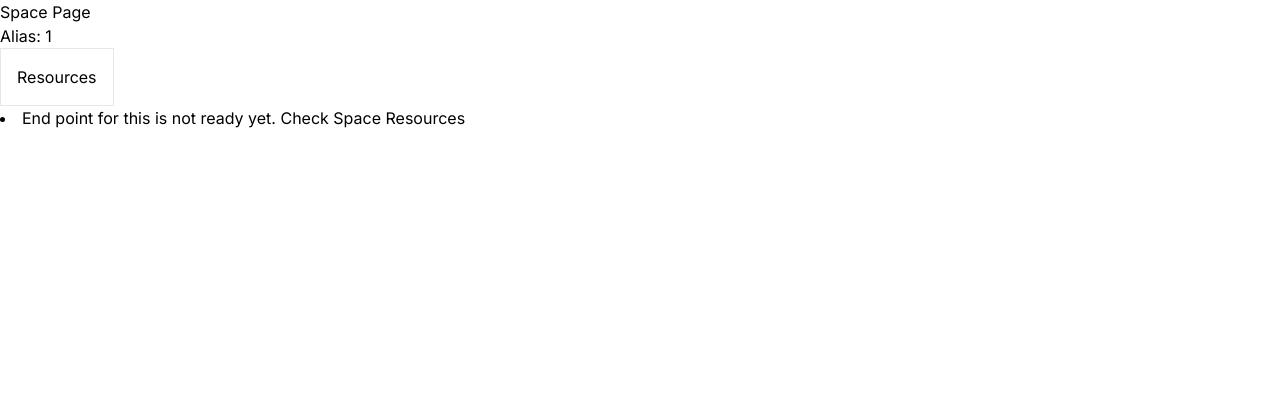
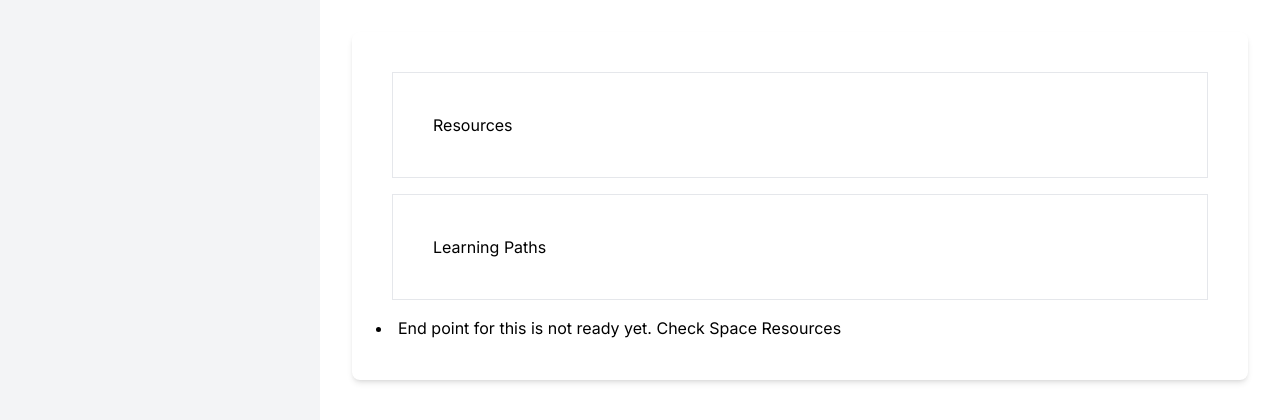
Before and after one commit to Ami-Sukumar01/Carbyte-Academy, a Next.js app: page /spaces_ex/1 in a window 1280 px wide. Shown: the top 420 px of the page. Built offline with nearby package versions, Linux system fonts and the light colour scheme; no server answers; the database is empty.

Commit message:
Example Space Page

```diff
--- /dev/null
+++ b/app/spaces_ex/[spaceAlias]/SpacePageComponents.tsx
@@ -0,0 +1,42 @@
+"use client"
+import { useRouter } from "next/navigation"
+import { useEffect, useState } from "react"
+import Link from "next/link"
+
+
+export default function SpaceHeader({ spaceAlias }: { spaceAlias: string }) {
+  const [spaceData, setSpaceData] = useState<{ name: string; description: string }>() //Type should come from Prisma?
+  useEffect(() => {
+    const fetchData = async () => {
+      try {
+        const response = await fetch(`${process.env.NEXT_PUBLIC_BASE_URL}/api/spaces/${spaceAlias}`);
+        const data = await response.json();
+        setSpaceData(data);
+      } catch (error) {
+        console.error("Error fetching space data:", error);
+      }
+    };
+
+    fetchData();
+  }, [spaceAlias]);
+  console.log(spaceData)
+  return (
+    <div>
+      <h1 className="text-2xl font-bold mb-4">{spaceData?.name}</h1>
+
+      <p className="text-gray-700">{spaceData?.description}</p>
+
+      <Link href={`/spaces_ex/${encodeURIComponent(spaceAlias)}/r`}>
+        <div className="m-4  p-10 border hover:bg-green-100">
+          Resources
+        </div>
+      </Link>
+      <Link href={`/spaces_ex/${encodeURIComponent(spaceAlias)}/lp`}>
+        <div className="m-4  p-10 border hover:bg-green-100">
+          Learning Paths
+        </div>
+      </Link>
+      <li>End point for this is not ready yet. Check Space Resources</li>
+    </div>
+  )
+}
--- a/app/spaces_ex/[spaceAlias]/page.tsx
+++ b/app/spaces_ex/[spaceAlias]/page.tsx
@@ -1,34 +1,62 @@
-"use client"
-import { useRouter } from "next/navigation"
-import { useEffect, useState } from "react"
+import SpaceHeader from "./SpacePageComponents"
+import SpaceNavigation from "../SpaceNavigation"
+
+export default async function SpacePage({ params }: { params: { spaceAlias: string } }) {
+  const spaceAlias = decodeURIComponent(params.spaceAlias)
+  return (
+    <div className="flex h-screen">
+      {/* Sidebar */}
+      <div className="w-1/4 bg-gray-100 p-4">
+        <SpaceNavigation />
+      </div>
+
+      {/* Main Content */}
+      <div className="w-3/4 p-8">
+
+        {/* Page Content */}
+        <div className="bg-white shadow-md rounded-lg p-6">
+
+          <div className="mb-4">
+            <SpaceHeader spaceAlias={spaceAlias} />
+          </div>
+        </div>
+      </div>
+    </div>
+  )
+}
 
 
-//TO DO: DEFINE a Type once EndPoint Ready
+// "use client"
+// import { useRouter } from "next/navigation"
+// import { useEffect, useState } from "react"
 
-export default function SpacePage({ params }: { params: { spaceAlias: string } }) {
-  const router = useRouter()
-  const spaceAlias = decodeURIComponent(params.spaceAlias)
+
+// //TO DO: DEFINE a Type once EndPoint Ready
+
+// export default function SpacePage({ params }: { params: { spaceAlias: string } }) {
+//   const router = useRouter()
+//   const spaceAlias = decodeURIComponent(params.spaceAlias)
 
 
 
-  const res = fetch(`${process.env.NEXT_PUBLIC_BASE_URL}/api/spaces/${spaceAlias}`) // Not ready to use
+//   const res = fetch(`${process.env.NEXT_PUBLIC_BASE_URL}/api/spaces/${spaceAlias}`) // Not ready to use
 
-  const handleRedirect = (spaceAlias: string) => {
-    router.push(`/spaces_ex/${encodeURIComponent(spaceAlias)}/r`)
-  }
+//   const handleRedirect = (spaceAlias: string) => {
+//     router.push(`/spaces_ex/${encodeURIComponent(spaceAlias)}/r`)
+//   }
 
 
 
 
-  return (
-    <div>
-      <h1>Space Page</h1>
-      <p>Alias: {spaceAlias}</p>
-      <button
-        className="border p-4"
-        onClick={() => handleRedirect(spaceAlias)}
-      >Resources</button>
-      <li>End point for this is not ready yet. Check Space Resources</li>
-    </div>
-  )
-}
+//   return (
+//     <div>
+//       <h1>Space Page</h1>
+//       <p>Alias: {spaceAlias}</p>
+//       <button
+//         className="border p-4"
+//         onClick={() => handleRedirect(spaceAlias)}
+//       >Resources</button>
+//       <li>End point for this is not ready yet. Check Space Resources</li>
+//     </div>
+//   )
+// }
```
